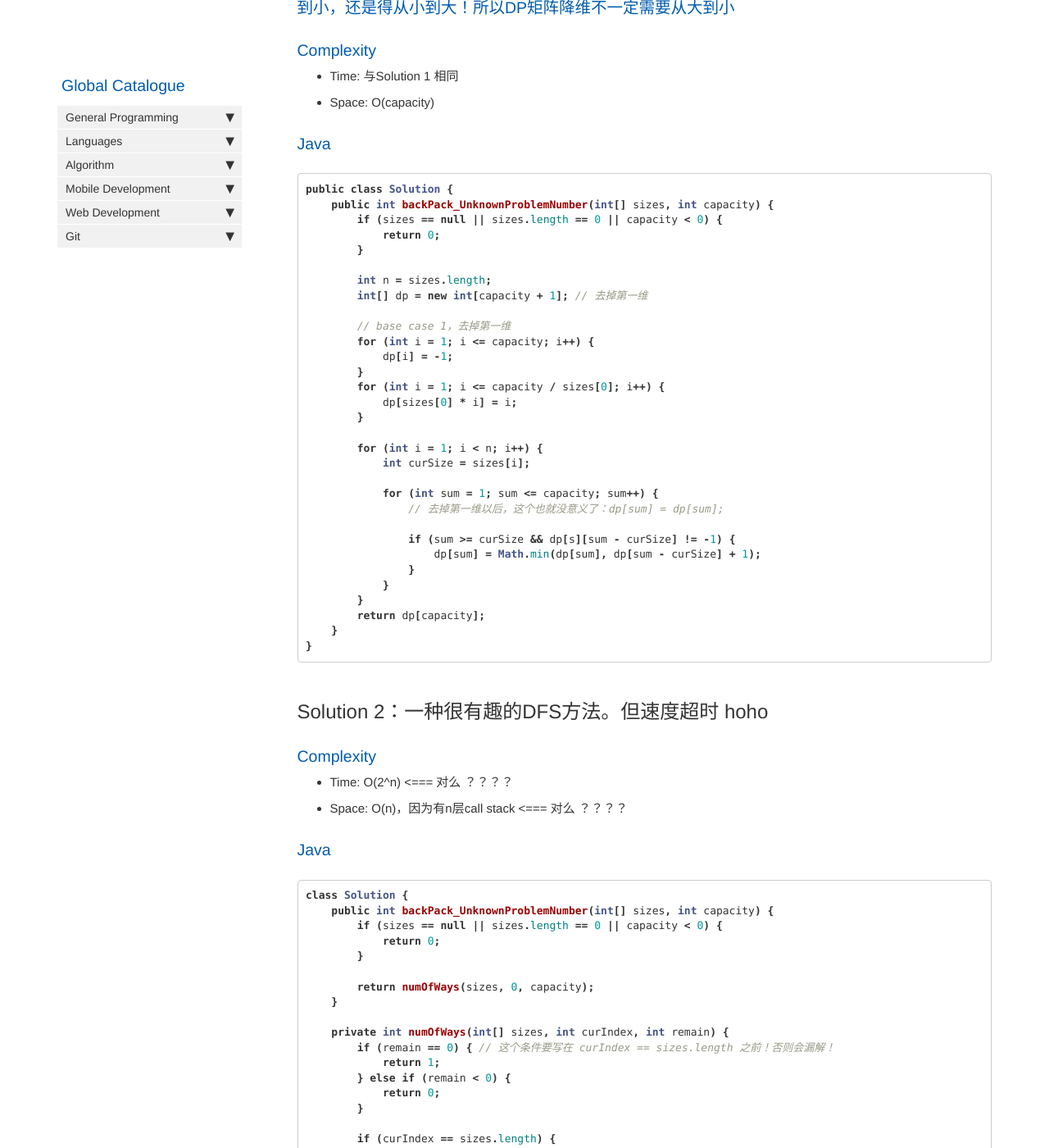
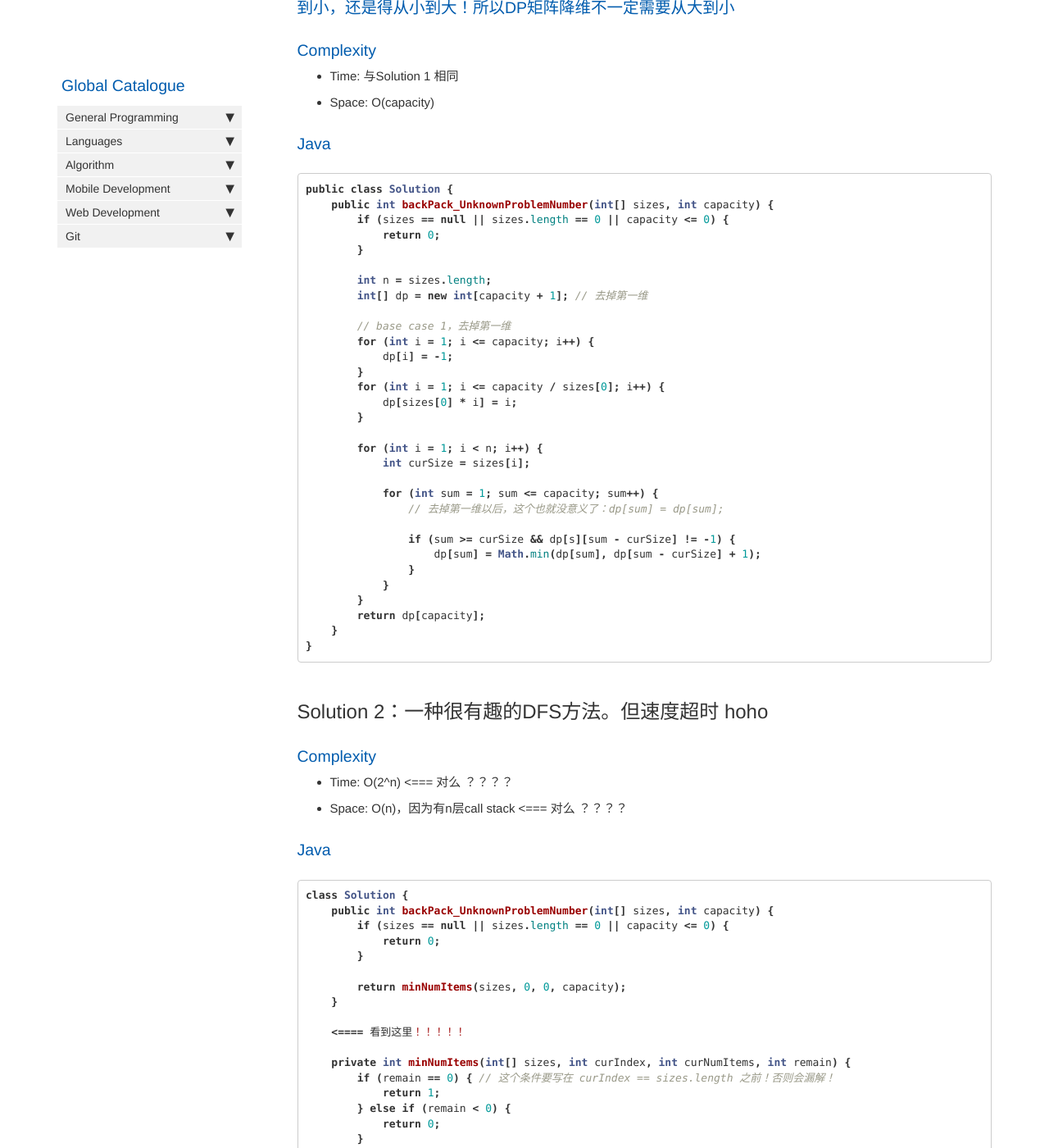
Before and after one commit to HungryOrc/hungryorc.github.io, a Jekyll site: the page built from pages/algorithm/algorithm_backpack_unlimited_1Attr_exactFill_returnMinNumOfItems.md, in a window 1280 px wide and 1400 px high, scrolled down 2945 px. Shown: the whole window at 82% size. Built offline with Jekyll 4.4.1, drawn with Linux system fonts in a browser that asks for light colours; nearby versions of some CDN libraries; comment, search, counter and statistics services are not loaded.

Commit message:
Update algorithm_backpack_unlimited_1Attr_exactFill_returnMinNumOfItems.md

````diff
--- a/pages/algorithm/algorithm_backpack_unlimited_1Attr_exactFill_returnMinNumOfItems.md
+++ b/pages/algorithm/algorithm_backpack_unlimited_1Attr_exactFill_returnMinNumOfItems.md
@@ -40,7 +40,7 @@ Unlimited 的意思是 每个item可以被取用 0次到无限次。每个item
 ```java
 public class Solution {
     public int backPack_UnknownProblemNumber(int[] sizes, int capacity) {
-        if (sizes == null || sizes.length == 0 || capacity < 0) {
+        if (sizes == null || sizes.length == 0 || capacity <= 0) {
             return 0;
         }
 
@@ -90,7 +90,7 @@ Offset One方法不能降低时间和空间复杂度
 ```java
 public class Solution {
     public int backPack_UnknownProblemNumber(int[] sizes, int capacity) {
-        if (sizes == null || sizes.length == 0 || capacity < 0) {
+        if (sizes == null || sizes.length == 0 || capacity <= 0) {
             return 0;
         }
 
@@ -132,7 +132,7 @@ public class Solution {
 ```java
 public class Solution {
     public int backPack_UnknownProblemNumber(int[] sizes, int capacity) {
-        if (sizes == null || sizes.length == 0 || capacity < 0) {
+        if (sizes == null || sizes.length == 0 || capacity <= 0) {
             return 0;
         }
 
@@ -174,14 +174,16 @@ public class Solution {
 ```java
 class Solution {
     public int backPack_UnknownProblemNumber(int[] sizes, int capacity) {
-        if (sizes == null || sizes.length == 0 || capacity < 0) {
+        if (sizes == null || sizes.length == 0 || capacity <= 0) {
             return 0;
         }
 
-        return numOfWays(sizes, 0, capacity);
+        return minNumItems(sizes, 0, 0, capacity);
     }
 
-    private int numOfWays(int[] sizes, int curIndex, int remain) {
+    <==== 看到这里！！！！！
+
+    private int minNumItems(int[] sizes, int curIndex, int curNumItems, int remain) {
         if (remain == 0) { // 这个条件要写在 curIndex == sizes.length 之前！否则会漏解！
             return 1;
         } else if (remain < 0) {
````
